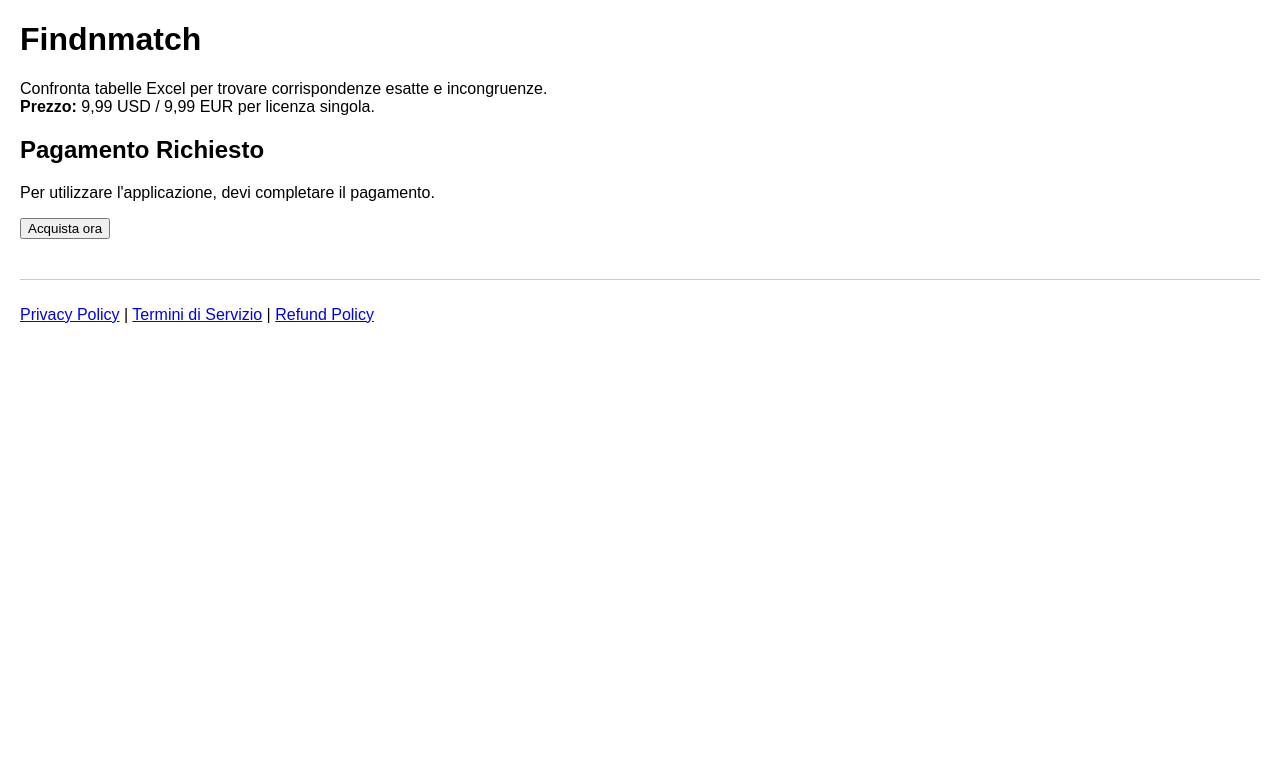
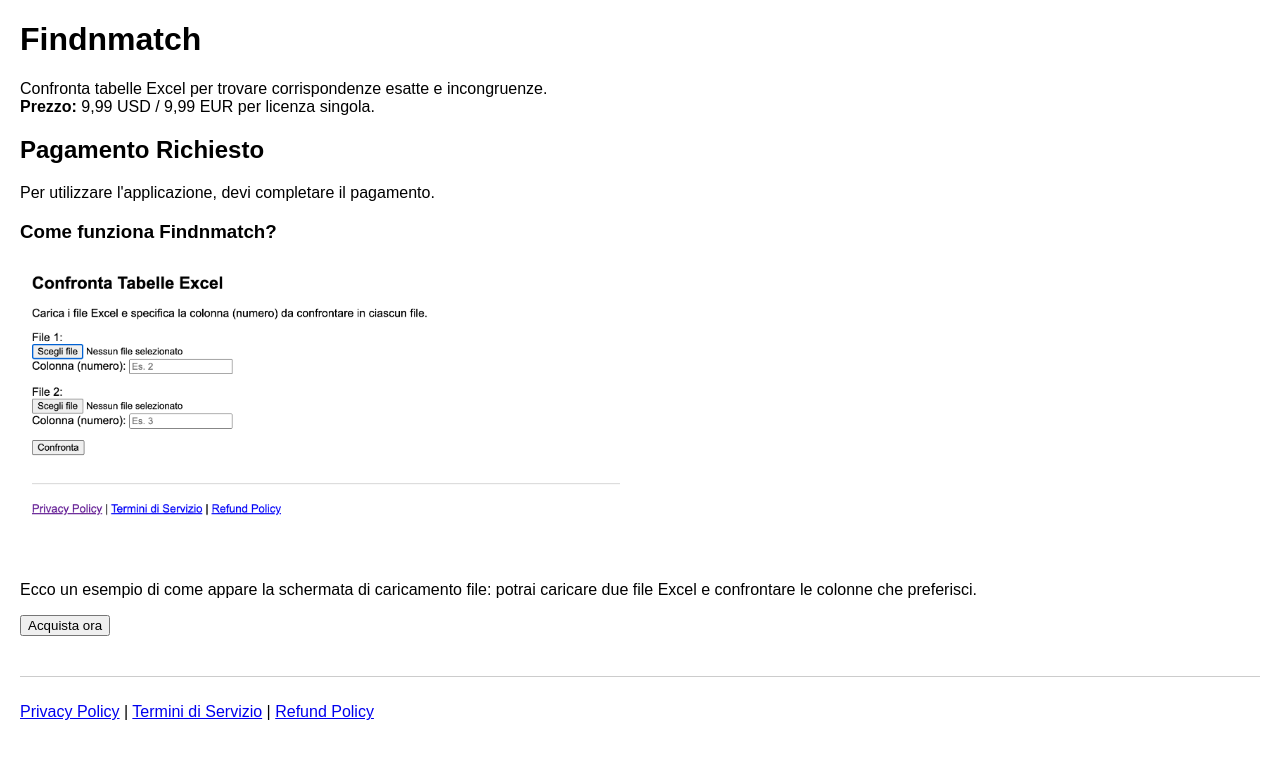
Before and after one commit to pezzaliapp/FINDNMATCH, a Flask app: page / in a window 1280 px wide. Shown: the top 759 px of the page. Run offline with Flask 3, Linux system fonts and the light colour scheme; some libraries are stand-ins or nearby versions.

Commit message:
Aggiunto screenshot e logica condizionale per utenti non paganti

```diff
--- a/app.py
+++ b/app.py
@@ -84,7 +84,7 @@ def index():
         col1_values = df1.iloc[:, col1_idx]
         col2_values = df2.iloc[:, col2_idx]
 
-        for idx, val in col1_values.items():  # <-- items() al posto di iteritems()
+        for idx, val in col1_values.items():  # items() al posto di iteritems()
             val_str = str(val).strip().lower() if pd.notna(val) else ""
             matching_rows = col2_values.apply(lambda x: str(x).strip().lower() if pd.notna(x) else "").eq(val_str)
             matched_indices = matching_rows[matching_rows].index.tolist()
--- a/templates/index.html
+++ b/templates/index.html
@@ -19,6 +19,15 @@
     {% if not session.has_paid %}
         <h2>Pagamento Richiesto</h2>
         <p>Per utilizzare l'applicazione, devi completare il pagamento.</p>
+
+        <!-- Sezione con lo screenshot esplicativo -->
+        <h3>Come funziona Findnmatch?</h3>
+        <img src="/static/findnmatch_screenshot.png" alt="Screenshot Findnmatch" style="max-width: 600px;">
+        <p>
+            Ecco un esempio di come appare la schermata di caricamento file:
+            potrai caricare due file Excel e confrontare le colonne che preferisci.
+        </p>
+
         <button id="paddle-checkout">Acquista ora</button>
 
         <!-- Script di Paddle -->
```
Also changed, not shown: static/findnmatch_screenshot.png (added).
